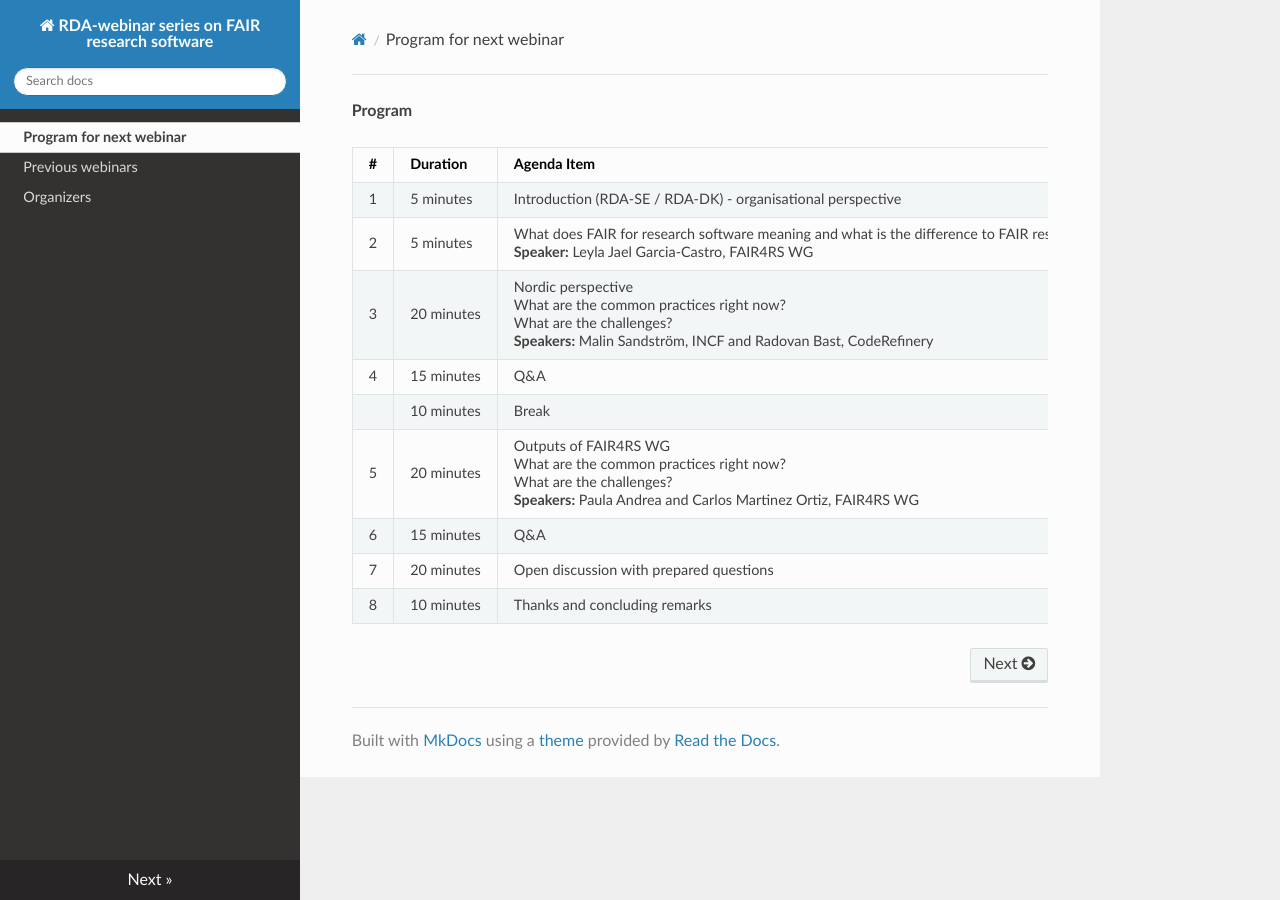
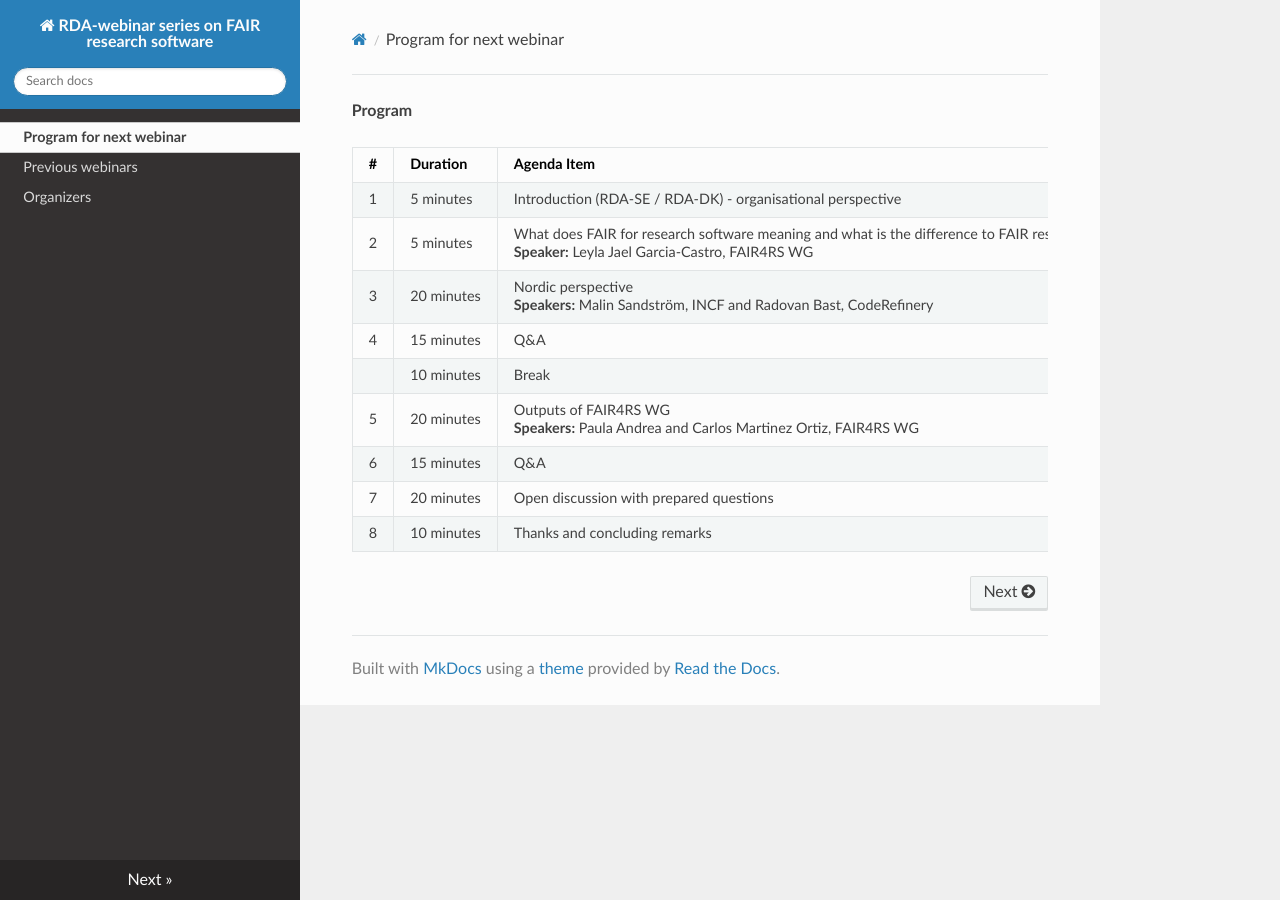
Before and after one commit to Hannah-DK/RDA-webinar, an MkDocs documentation site: the page built from docs/Program.md, in a window 1280 px wide. Built offline with MkDocs 1.6.1, drawn with Linux system fonts in a browser that asks for light colours; nearby versions of some CDN libraries.

Commit message:
Update Program.md

```diff
--- a/docs/Program.md
+++ b/docs/Program.md
@@ -6,10 +6,10 @@
 |:----|:-----------|:-----------------------------------------------------------------------------------------------------------------------|
 | 1   | 5 minutes   | Introduction (RDA-SE / RDA-DK) - organisational perspective|
 | 2   | 5 minutes  | What does FAIR for research software meaning and what is the difference to FAIR research data <br />**Speaker:** Leyla Jael Garcia-Castro, FAIR4RS WG<br />|
-| 3   | 20 minutes  | Nordic perspective <br /> What are the common practices right now? <br /> What are the challenges? <br />**Speakers:** Malin Sandström, INCF and Radovan Bast, CodeRefinery|
+| 3   | 20 minutes  | Nordic perspective <br />**Speakers:** Malin Sandström, INCF and Radovan Bast, CodeRefinery|
 | 4   | 15 minutes  | Q&A    |
 |     | 10 minutes  | Break   |
-| 5   | 20 minutes  | Outputs of FAIR4RS WG <br /> What are the common practices right now? <br /> What are the challenges? <br />**Speakers:** Paula Andrea and Carlos Martinez Ortiz, FAIR4RS WG|
+| 5   | 20 minutes  | Outputs of FAIR4RS WG <br /> **Speakers:** Paula Andrea and Carlos Martinez Ortiz, FAIR4RS WG|
 | 6   | 15 minutes  | Q&A  |
 | 7   | 20 minutes  | Open discussion with prepared questions  |
 | 8   | 10 minutes   | Thanks and concluding remarks |
```
